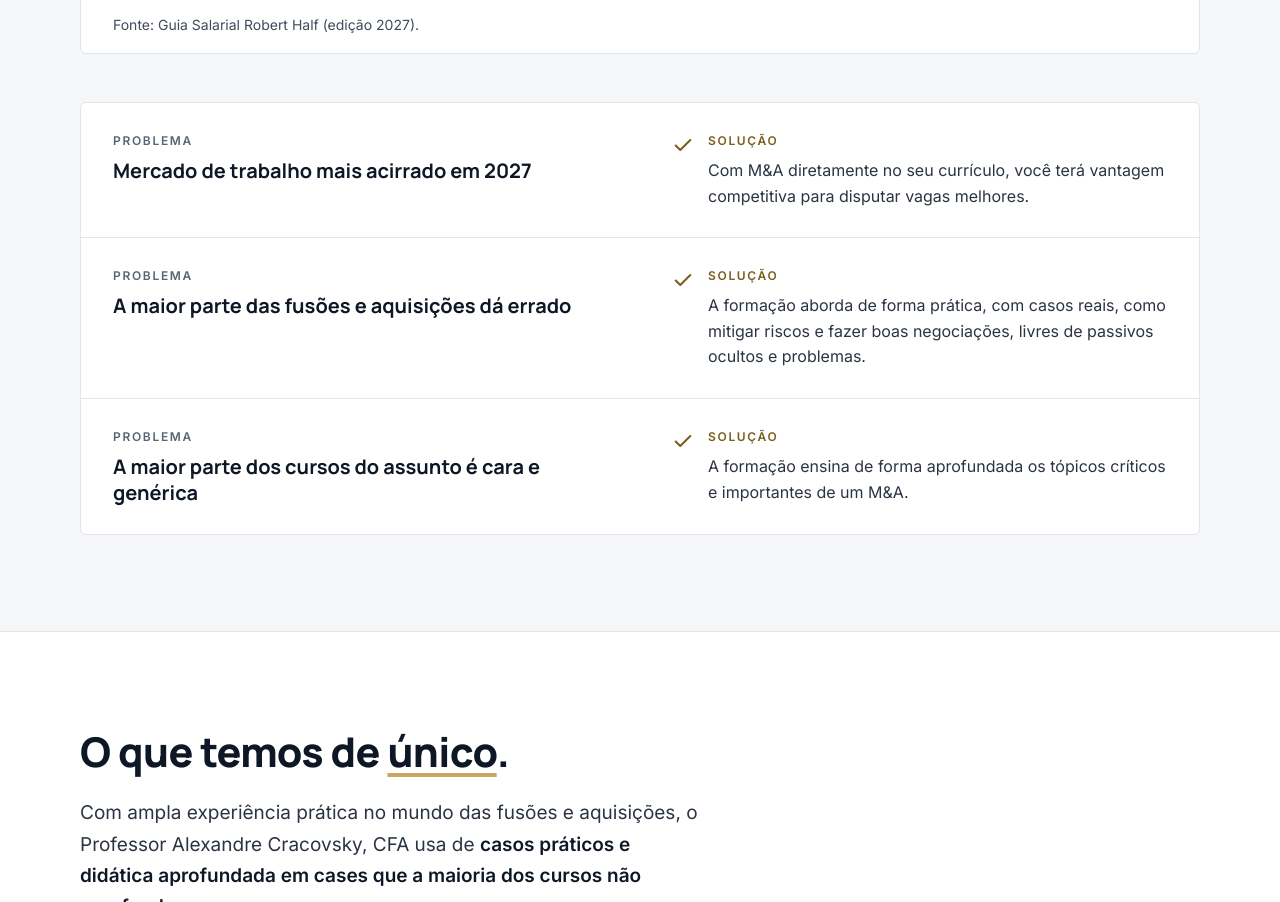
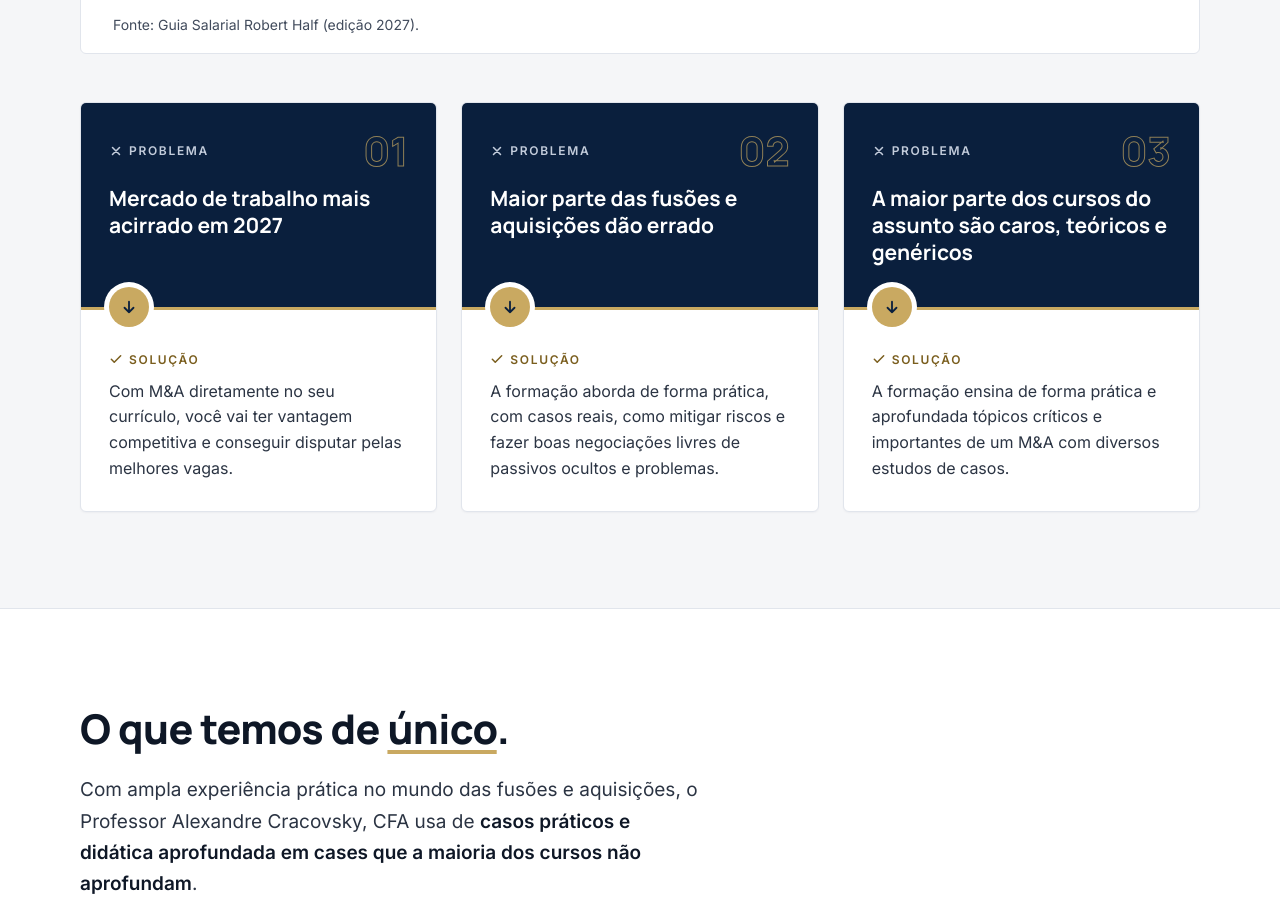
Before and after one commit to jvlunarlaunch/site_alexandre_cracosvky, a plain HTML site: page formacao.html in a window 1280 px wide. Shown: the part 3553-4455 px from the top of the page. Drawn offline with nearby package versions, Linux system fonts and the light colour scheme.

Commit message:
Formação: novo texto e novo design da seção Problema/Solução
Co-Authored-By: Claude Opus 5.5 <noreply@anthropic.com>
Claude-Session: https://claude.ai/code/session_013WReZN2KpvP8SCac7ghULU

```diff
--- a/formacao.html
+++ b/formacao.html
@@ -577,40 +577,115 @@
     }
 
     .ps {
+      display: grid;
+      grid-template-columns: repeat(auto-fit, minmax(min(300px, 100%), 1fr));
+      gap: 24px;
+      margin: 0;
+      padding: 0;
+      list-style: none;
+    }
+
+    .ps__card {
+      display: grid;
+      grid-row: span 2;
+      grid-template-rows: subgrid;
+      row-gap: 0;
+      border-radius: var(--radius);
+      overflow: hidden;
       background: #FFFFFF;
       border: 1px solid var(--line);
-      border-radius: var(--radius);
-    }
-
-    .ps__row {
+      box-shadow: 0 1px 2px rgba(10, 31, 61, 0.04);
+      transition: transform 0.25s ease, box-shadow 0.25s ease;
+    }
+
+    .ps__card:hover {
+      transform: translateY(-4px);
+      box-shadow: 0 18px 36px -18px rgba(10, 31, 61, 0.35);
+    }
+
+    .ps__problem {
+      position: relative;
+      display: flex;
+      flex-direction: column;
+      gap: 14px;
+      padding: 28px 28px 40px;
+      background: var(--navy);
+      color: #FFFFFF;
+    }
+
+    .ps__top {
+      display: flex;
+      align-items: center;
+      justify-content: space-between;
+    }
+
+    .ps__num {
+      font-family: var(--font-head);
+      font-weight: 800;
+      font-size: 40px;
+      line-height: 1;
+      color: transparent;
+      -webkit-text-stroke: 1px rgba(201, 169, 97, 0.7);
+    }
+
+    .ps__problem h3 {
+      margin: 0;
+      font-family: var(--font-head);
+      font-weight: 700;
+      font-size: 21px;
+      line-height: 1.3;
+      color: #FFFFFF;
+    }
+
+    /* seta que liga problema e solução */
+    .ps__arrow {
+      position: absolute;
+      left: 28px;
+      bottom: -20px;
+      z-index: 1;
       display: grid;
-      grid-template-columns: repeat(auto-fit, minmax(min(320px, 100%), 1fr));
-      border-bottom: 1px solid var(--line);
-    }
-
-    .ps__row:last-child { border-bottom: 0; }
-
-    .ps__problem,
-    .ps__solution { padding: 28px 32px; }
-
-    .ps__problem { display: flex; flex-direction: column; gap: 8px; }
-    .ps__problem h3 { font-weight: 700; font-size: 20px; line-height: 1.3; }
-
-    .ps__solution { display: flex; align-items: flex-start; gap: 14px; }
-    .ps__solution > div { display: flex; flex-direction: column; gap: 8px; }
-    .ps__solution p { font-size: 16px; color: var(--text); }
-
-    .ps__check { flex: none; margin-top: 3px; color: var(--gold-dark); }
+      place-items: center;
+      width: 40px;
+      height: 40px;
+      border-radius: 50%;
+      background: var(--gold);
+      color: var(--navy);
+      box-shadow: 0 0 0 5px #FFFFFF;
+    }
+
+    .ps__solution {
+      flex: 1;
+      display: flex;
+      flex-direction: column;
+      gap: 10px;
+      padding: 40px 28px 30px;
+      border-top: 3px solid var(--gold);
+    }
+
+    .ps__solution p {
+      margin: 0;
+      font-size: 16px;
+      line-height: 1.6;
+      color: var(--text);
+    }
 
     .ps__label {
+      display: inline-flex;
+      align-items: center;
+      gap: 6px;
       font-size: 12px;
       font-weight: 600;
       letter-spacing: 0.14em;
       text-transform: uppercase;
-      color: #5A6475;
+      color: var(--on-dark-muted);
     }
 
     .ps__label--gold { color: var(--gold-dark); }
+
+    @media (prefers-reduced-motion: reduce) {
+      .ps__card { transition: none; }
+      .ps__card:hover { transform: none; }
+    }
 
     /* ---------- Diferencial ---------- */
 
@@ -1038,7 +1113,9 @@
     @media (max-width: 600px) {
       .hero__actions .btn,
       .contact__inner .btn { width: 100%; }
-      .ps__problem, .ps__solution { padding: 22px 20px; }
+      .ps__problem { padding: 24px 22px 36px; }
+      .ps__solution { padding: 36px 22px 26px; }
+      .ps__arrow { left: 22px; }
       .acc__summary { padding: 16px 18px; gap: 12px; }
       .acc__title { font-size: 19px; }
       .tree { padding: 4px 18px 6px 22px; }
@@ -1054,7 +1131,6 @@
       .salaries__table td:last-child { margin-top: 6px; text-align: left; white-space: normal; font-size: 18px; }
       .salaries__source { padding: 14px 16px; }
       .extra__media--image { height: 240px; }
-      .ps__problem { padding-bottom: 6px; }
       .extra { padding: 24px; }
       .extra__media { height: 240px; }
       .unique { gap: 32px; }
@@ -1362,49 +1438,50 @@
           <p class="salaries__source">Fonte: Guia Salarial Robert Half (edição 2027).</p>
         </div>
 
-        <div class="ps">
-          <div class="ps__row">
+        <ul class="ps">
+          <li class="ps__card">
             <div class="ps__problem">
-              <span class="ps__label">Problema</span>
+              <div class="ps__top">
+                <span class="ps__label"><svg aria-hidden="true" width="14" height="14" viewBox="0 0 24 24" fill="none" stroke="currentColor" stroke-width="2.6" stroke-linecap="round"><path d="M6 6l12 12M18 6L6 18"/></svg> Problema</span>
+                <span class="ps__num" aria-hidden="true">01</span>
+              </div>
               <h3>Mercado de trabalho mais acirrado em 2027</h3>
+              <span class="ps__arrow" aria-hidden="true"><svg width="18" height="18" viewBox="0 0 24 24" fill="none" stroke="currentColor" stroke-width="2.4" stroke-linecap="round" stroke-linejoin="round"><path d="M12 5v14M6 13l6 6 6-6"/></svg></span>
             </div>
             <div class="ps__solution">
-              <svg class="ps__check" aria-hidden="true" width="22" height="22" viewBox="0 0 24 24" fill="none" stroke="currentColor" stroke-width="2.2" stroke-linecap="round" stroke-linejoin="round"><path d="M4 12.5l5 5L20 6.5"/></svg>
-              <div>
-                <span class="ps__label ps__label--gold">Solução</span>
-                <p>Com M&amp;A diretamente no seu currículo, você terá vantagem competitiva para disputar vagas melhores.</p>
+              <span class="ps__label ps__label--gold"><svg aria-hidden="true" width="14" height="14" viewBox="0 0 24 24" fill="none" stroke="currentColor" stroke-width="2.6" stroke-linecap="round" stroke-linejoin="round"><path d="M4 12.5l5 5L20 6.5"/></svg> Solução</span>
+              <p>Com M&amp;A diretamente no seu currículo, você vai ter vantagem competitiva e conseguir disputar pelas melhores vagas.</p>
+            </div>
+          </li>
+          <li class="ps__card">
+            <div class="ps__problem">
+              <div class="ps__top">
+                <span class="ps__label"><svg aria-hidden="true" width="14" height="14" viewBox="0 0 24 24" fill="none" stroke="currentColor" stroke-width="2.6" stroke-linecap="round"><path d="M6 6l12 12M18 6L6 18"/></svg> Problema</span>
+                <span class="ps__num" aria-hidden="true">02</span>
               </div>
-            </div>
-          </div>
-
-          <div class="ps__row">
-            <div class="ps__problem">
-              <span class="ps__label">Problema</span>
-              <h3>A maior parte das fusões e aquisições dá errado</h3>
+              <h3>Maior parte das fusões e aquisições dão errado</h3>
+              <span class="ps__arrow" aria-hidden="true"><svg width="18" height="18" viewBox="0 0 24 24" fill="none" stroke="currentColor" stroke-width="2.4" stroke-linecap="round" stroke-linejoin="round"><path d="M12 5v14M6 13l6 6 6-6"/></svg></span>
             </div>
             <div class="ps__solution">
-              <svg class="ps__check" aria-hidden="true" width="22" height="22" viewBox="0 0 24 24" fill="none" stroke="currentColor" stroke-width="2.2" stroke-linecap="round" stroke-linejoin="round"><path d="M4 12.5l5 5L20 6.5"/></svg>
-              <div>
-                <span class="ps__label ps__label--gold">Solução</span>
-                <p>A formação aborda de forma prática, com casos reais, como mitigar riscos e fazer boas negociações, livres de passivos ocultos e problemas.</p>
+              <span class="ps__label ps__label--gold"><svg aria-hidden="true" width="14" height="14" viewBox="0 0 24 24" fill="none" stroke="currentColor" stroke-width="2.6" stroke-linecap="round" stroke-linejoin="round"><path d="M4 12.5l5 5L20 6.5"/></svg> Solução</span>
+              <p>A formação aborda de forma prática, com casos reais, como mitigar riscos e fazer boas negociações livres de passivos ocultos e problemas.</p>
+            </div>
+          </li>
+          <li class="ps__card">
+            <div class="ps__problem">
+              <div class="ps__top">
+                <span class="ps__label"><svg aria-hidden="true" width="14" height="14" viewBox="0 0 24 24" fill="none" stroke="currentColor" stroke-width="2.6" stroke-linecap="round"><path d="M6 6l12 12M18 6L6 18"/></svg> Problema</span>
+                <span class="ps__num" aria-hidden="true">03</span>
               </div>
-            </div>
-          </div>
-
-          <div class="ps__row">
-            <div class="ps__problem">
-              <span class="ps__label">Problema</span>
-              <h3>A maior parte dos cursos do assunto é cara e genérica</h3>
+              <h3>A maior parte dos cursos do assunto são caros, teóricos e genéricos</h3>
+              <span class="ps__arrow" aria-hidden="true"><svg width="18" height="18" viewBox="0 0 24 24" fill="none" stroke="currentColor" stroke-width="2.4" stroke-linecap="round" stroke-linejoin="round"><path d="M12 5v14M6 13l6 6 6-6"/></svg></span>
             </div>
             <div class="ps__solution">
-              <svg class="ps__check" aria-hidden="true" width="22" height="22" viewBox="0 0 24 24" fill="none" stroke="currentColor" stroke-width="2.2" stroke-linecap="round" stroke-linejoin="round"><path d="M4 12.5l5 5L20 6.5"/></svg>
-              <div>
-                <span class="ps__label ps__label--gold">Solução</span>
-                <p>A formação ensina de forma aprofundada os tópicos críticos e importantes de um M&amp;A.</p>
-              </div>
+              <span class="ps__label ps__label--gold"><svg aria-hidden="true" width="14" height="14" viewBox="0 0 24 24" fill="none" stroke="currentColor" stroke-width="2.6" stroke-linecap="round" stroke-linejoin="round"><path d="M4 12.5l5 5L20 6.5"/></svg> Solução</span>
+              <p>A formação ensina de forma prática e aprofundada tópicos críticos e importantes de um M&amp;A com diversos estudos de casos.</p>
             </div>
-          </div>
-        </div>
+          </li>
+        </ul>
       </div>
     </section>
 
```
